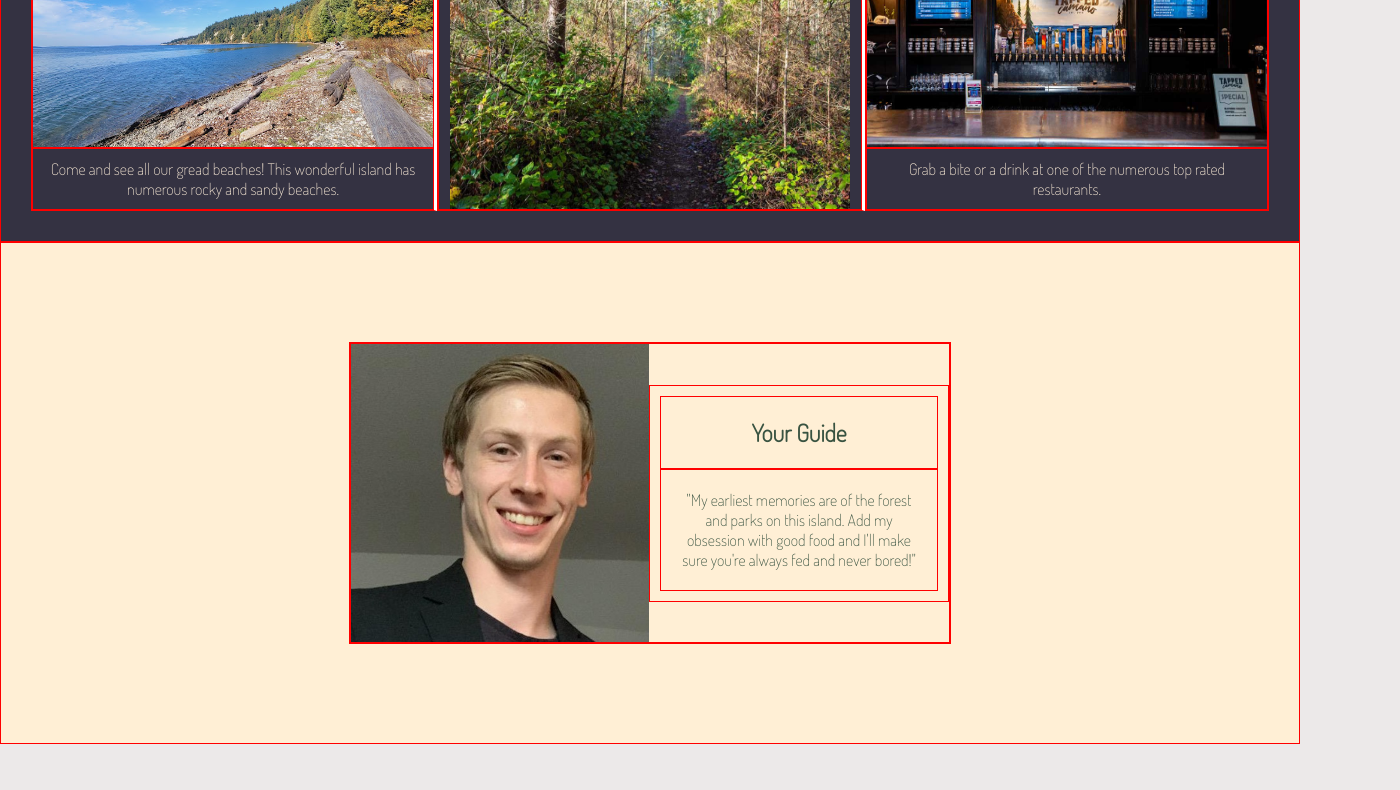
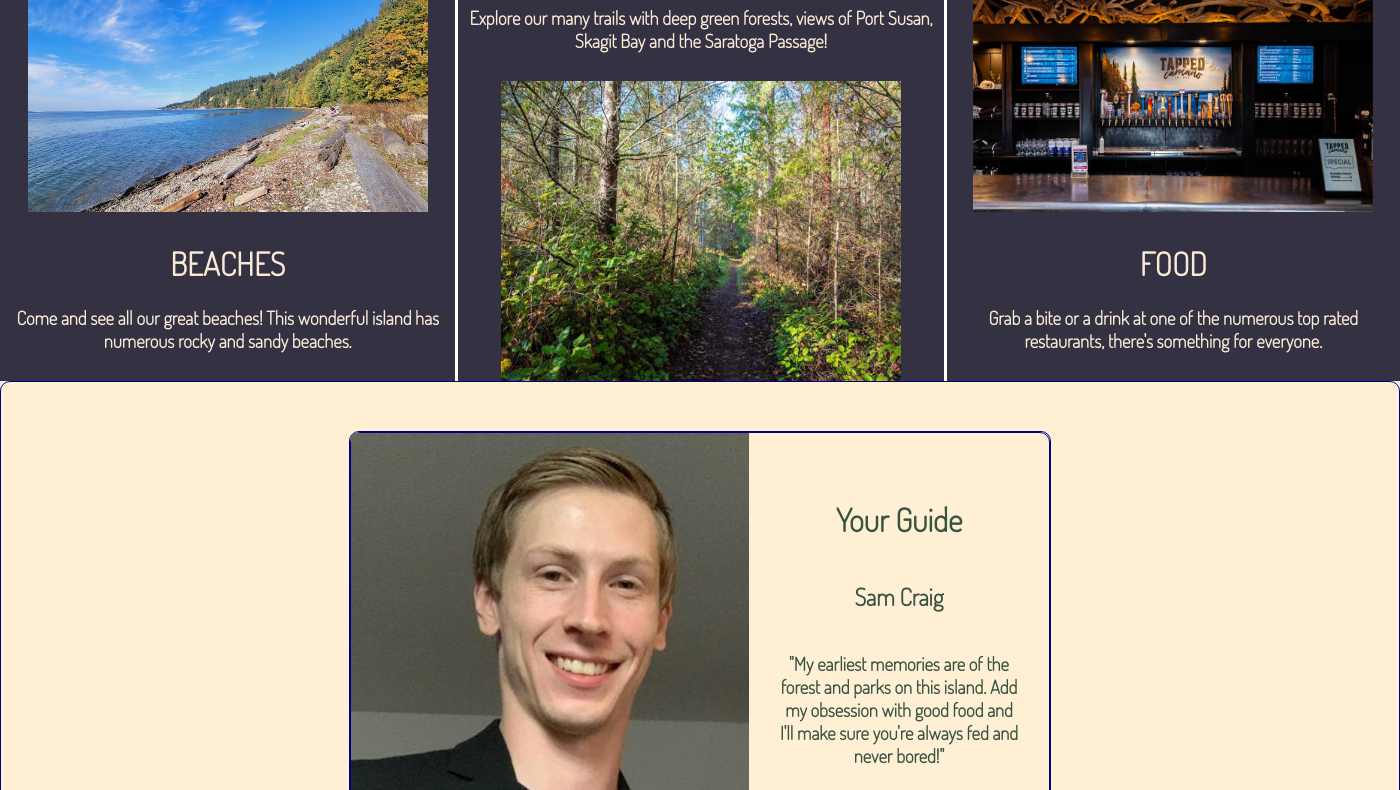
Before and after one commit to Samcraig77/hometown-solo-project, a plain HTML site: page index.html in a window 1280 px wide. Shown: the part 698-1488 px from the top of the page, 1400 px wide, since content can reach past the window. Before the commit the page ends 1442 px from the top, so only its background shows below. Drawn offline with Linux system fonts and the light colour scheme.

Commit message:
Final
Numerous small changes for app and code accessibility.

```diff
--- a/index.html
+++ b/index.html
@@ -9,6 +9,7 @@
 <link rel="stylesheet" href="styles.css" >
     <title>Hometown Solo Project</title>
 </head>
+
 <body>
     <div class="hero-section">
         <div class="hero-text">
@@ -16,7 +17,7 @@
             <h1 class="welcome-text">Welcome to Camano Island!</h1>
             <hr>
             <h2 class="welcome-sub-text">Come here to this evergreen destination to relax, dine, and explore!</h2>
-            <p class="welcome-sub-text">This small island has a big personality. With </p>
+            <h3 class="welcome-sub-text">This small island has a big personality. With numerous trails, restaurants and beaches, you'll never be bored here!</h3>
         </div>
 
         <div class="hero-photo">
@@ -25,24 +26,34 @@
     </div>
 
     <div  class="activities">
-        <div class="activity-1">
-            <div class="photo-div">
+
+        <div id="activity-1">
+            <div>
                 <img src="Cama-beach.jpg" alt="Cama Beach during the day" loading="lazy">
             </div>
-            <div>
-                <p>Come and see all our gread beaches! This wonderful island has numerous rocky and sandy beaches.</p>
+            <div class="activities-description">
+                <h1>BEACHES</h1>
+                <h3>Come and see all our great beaches! This wonderful island has numerous rocky and sandy beaches.</h3>
             </div>
         </div>
-        <div class="activity-2">
-            <div><p>Explore our many trails with deep green forests, views of Port Susan, Skagit Bay and the Saratoga Passage!</p></div>
-            <div id="photo-div"><img src="Elger-Bay-trail.jpg" alt="A hiking trail through a green forest" loading="lazy"></div>
+
+        <div id="activity-2">
+           <div class="activities-description">
+                <h1>TRAILS</h1>
+                <h3>Explore our many trails with deep green forests, views of Port Susan, Skagit Bay and the Saratoga Passage!</h3>
             </div>
-        <div class="activity-3">
-            <div id="photo-div">
+            <div>
+                <img src="Elger-Bay-trail.jpg" alt="A hiking trail through a green forest" loading="lazy">
+            </div>
+        </div>
+
+        <div id="activity-3">
+            <div>
                 <img src="Tapped-Public-House.jpg" alt="Your view as you order food from a restaurant" loading="lazy">
             </div>
-            <div>
-                <p>Grab a bite or a drink at one of the numerous top rated restaurants.</p>
+            <div class="activities-description">
+                <h1>FOOD</h1>
+                <h3>Grab a bite or a drink at one of the numerous top rated restaurants, there's something for everyone.</h3>
             </div>
         </div>
 
@@ -51,18 +62,19 @@
     <div id="card-section" class="card">
         <div id="card-proper" class="card">
             <div class="card">
-                <img src="-m1xgte.jpg" alt="A man smiling at the camera in a suit jacket">
+                <img src="-m1xgte.jpg" alt="Sam smiling at the camera">
                 <div id="my-info">
                     <div>
-                    <h2 id="info-text">Your Guide</h2>
+                    <h1 id="info-text">Your Guide</h1>
+                    <h2>Sam Craig</h2>
                     </div>
                     <div>
-                    <p id="info-text">"My earliest memories are of the forest and parks on this island. Add my obsession with
+                    <h3 id="info-text">"My earliest memories are of the forest and parks on this island. Add my obsession with
                     good food and I'll make sure you're always fed and never bored!"
-                    </p>
+                    </h3>
                 </div>
             </div>
-
+        </div>
     </div>
 </body>
 </html>
--- a/styles.css
+++ b/styles.css
@@ -7,24 +7,12 @@
     --card-section-background: papayawhip;
 }
 
-* {
-    margin: 0px;
-}
-
-
-/*Used to make divs stand out more: delete before submitting*/
-div {
- border: 1px solid red;
-}
-
-
-
 body {
-    min-width: 1300px;
+    min-width: 1400px;
     font-family: 'Dosis', sans-serif;
     background-color: #ECE9E9;
     color: var(--hero-font1);
-
+    margin: 0px;
 
 }
 
@@ -33,10 +21,9 @@ body {
     display: flex;
     background-color: var(--hero-background);
     margin: auto;
-    justify-content: center;
 }
 
-.welcome-text {
+.hero-text {
     padding: 20px;
     text-align: center;
     margin: auto;
@@ -55,39 +42,29 @@ body {
 
 .hero-photo {
 display: flex;
-height: 500px;
-object-fit: cover;
+height: 600px;
+object-fit: fill;
 border: 5px solid #727272;
-
 }
 
 /*Activities section*/
 
 .activities {
     display: flex;
-    justify-content: space-evenly;
+   justify-content: space-around;
+   align-content: center;
     background-color: var(--activities-background);
     color: var(--activities-font1);
-    margin: auto;
-    padding: 30px;
-    align-items: center;
+}
 
+#activity-2, #activity-3 {
+    border-left: 3px solid white;
 
 }
 
-.activities p {
+.activities-description {
+    padding: 10px;
     text-align: center;
-}
-
-
-
-.activity-1, .activity-2 {
-    border-right: 3px solid white;
-}
-
-.activities p {
-    padding: 10px;
-    margin: auto;
 }
 
 .activities img {
@@ -101,6 +78,8 @@ border: 5px solid #727272;
 
 .card {
     display: flex;
+    border: 1px solid navy;
+    border-radius: 10px;
 }
 
 #card-section {
@@ -111,8 +90,9 @@ border: 5px solid #727272;
 
 #card-proper {
     margin: auto;
-    height: 300px;
-    width: 600px;
+    height: 400px;
+    width: 700px;
+    overflow: hidden;
 
 }
 
```
Lines whose indentation alone changed are shown as unchanged.
